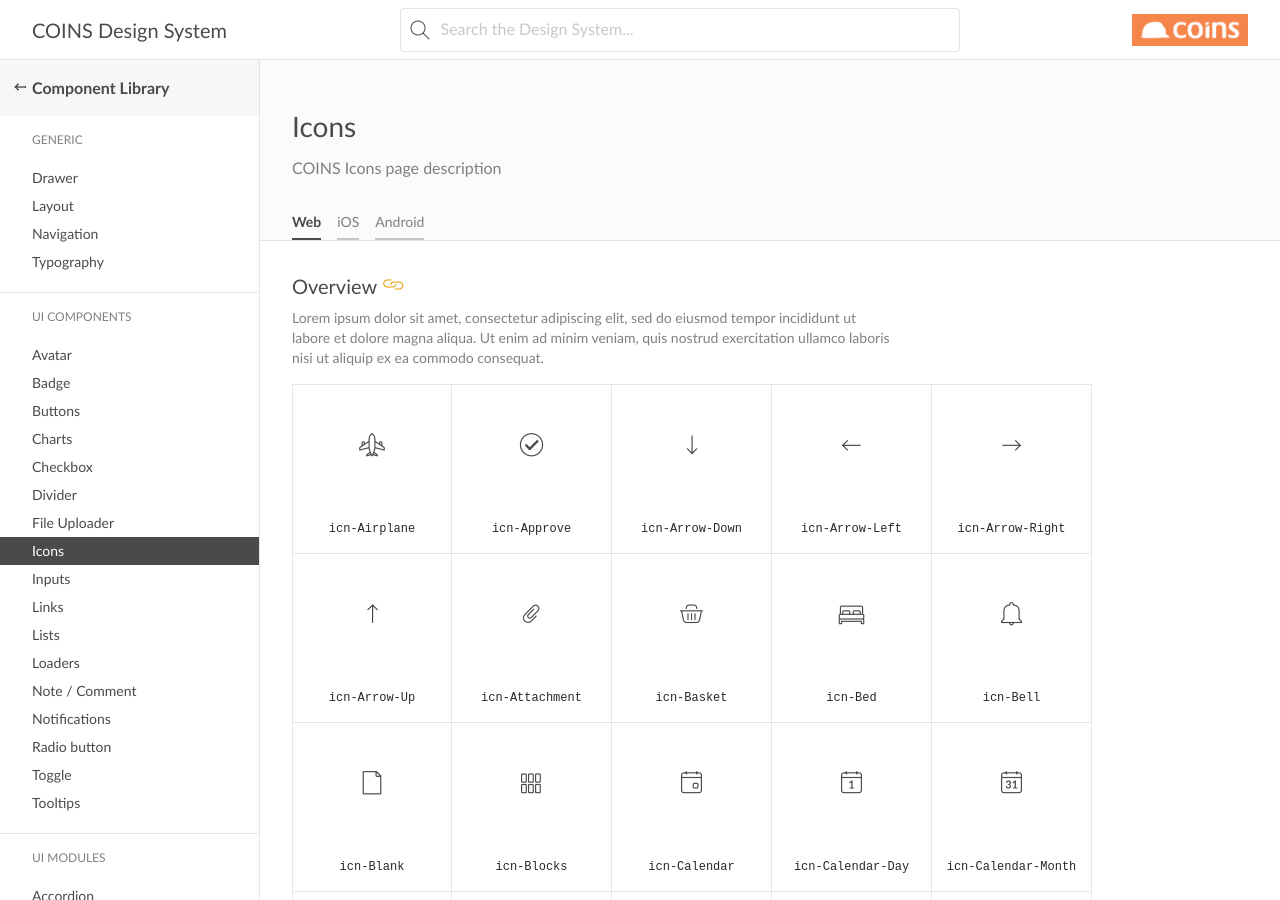
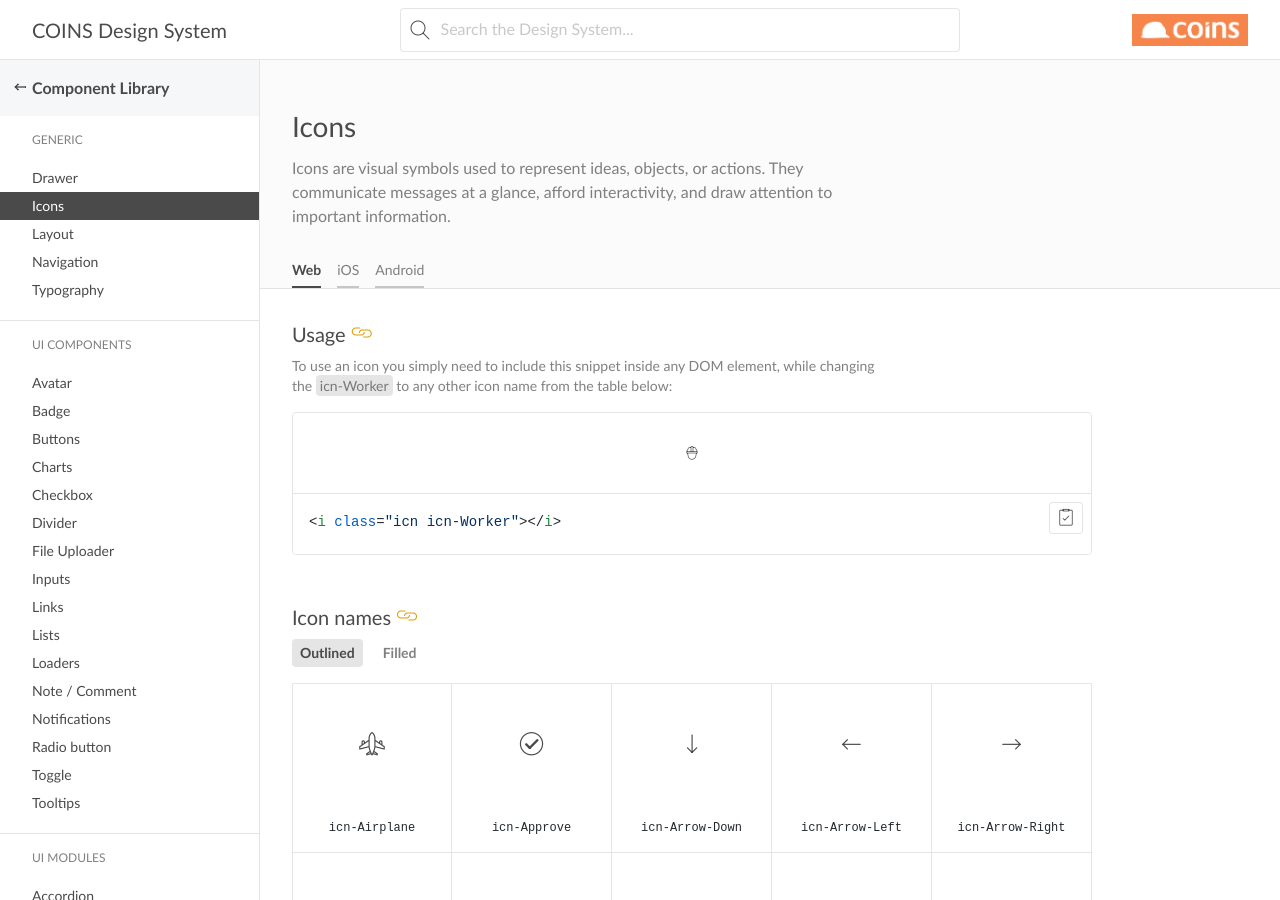
Before and after one commit to COINS-Naz/coins-design-system, a Jekyll site: the page built from _posts/component-library/generic/2021-04-22-icons.md, in a window 1280 px wide and 900 px high. Built offline with Jekyll 4.4.1, drawn with Linux system fonts in a browser that asks for light colours; nearby versions of some CDN libraries; some web fonts are replaced.

Commit message:
icon page update

```diff
--- a/_posts/component-library/ui-components/2021-04-22-icons.md
+++ b/_posts/component-library/generic/2021-04-22-icons.md
@@ -1,19 +1,27 @@
 ---
 layout: post
 category: "Component Library"
-tag: "UI Components"
+tag: "Generic"
 title: Icons
-subtitle: "COINS Icons page description"
+subtitle: "Icons are visual symbols used to represent ideas, objects, or actions. They communicate messages at a glance, afford interactivity, and draw attention to important information."
 permalink: /components/icons/
 ---
 
 <!-- Web tab -->
 {% include tab.html tab="web" %}
 
-## Overview
+## Usage
+To use an icon you simply need to include this snippet inside any DOM element, while changing the <span class="snip">icn-Worker</span> to any other icon name from the table below:
 
-Lorem ipsum dolor sit amet, consectetur adipiscing elit, sed do eiusmod tempor incididunt ut labore et dolore magna aliqua. Ut enim ad minim veniam, quis nostrud exercitation ullamco laboris nisi ut aliquip ex ea commodo consequat.
 
+{% include snippet.html code='
+<i class="icn icn-Worker"></i>
+' %}
+
+## Icon names
+<!-- Content switch -->
+<!-- Content switch tab 1 -->
+{% capture type-outlined %}
 <div class="icon-grid">
   {% include icon-block.html icon="icn-Airplane" %}
   {% include icon-block.html icon="icn-Approve" %}
@@ -157,9 +165,21 @@
   {% include icon-block.html icon="icn-Wallet" %}
   {% include icon-block.html icon="icn-Worker" %}
   {% include icon-block.html icon="icn-Worker-Add" %}
+</div>
+{% endcapture %}
+
+<!-- Content switch tab 2 -->
+{% capture type-filled %}
+coming soon!
+{% endcapture %}
+
+<!-- Render Content -->
+{% include content-switch.html for="type"
+           content-1-label="Outlined" content-1=type-outlined
+           content-2-label="Filled" content-2=type-filled
+%}
 
 
-</div>
 
 {% include end-tab.html %}
 
```
Also changed, not shown: _posts/component-library/ui-components/2021-04-22-buttons.md (+2 -2 lines).
